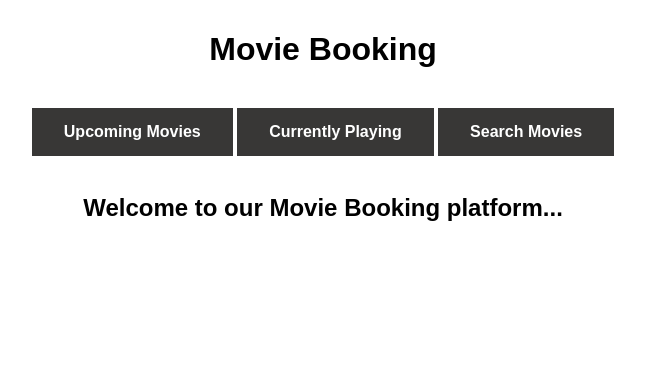
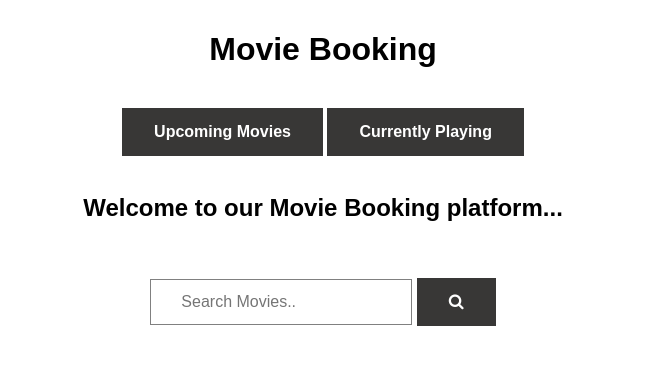
Before and after one commit to arunshaju001/Movie-Booking-System-using-Flask, a Flask app: page / in a window 1280 px wide. Shown: the top 365 px of the page, without its empty margins (317-962 px from the left). Run offline with Flask 2, Linux system fonts and the light colour scheme.

Commit message:
added search

```diff
--- a/app.py
+++ b/app.py
@@ -65,9 +65,12 @@ def current():
     # print( result )
     return render_template( "current_movies.html", result=result )
 
-@app.route('/search')
+@app.route('/search', methods=['POST'])
 def search():
-    return render_template("search_movies.html")
+    movie_name= request.form['search_item']
+    movie = Movie.query.filter_by(movie_name=movie_name).first()
+    result = movie_schema.dump(movie)
+    return render_template("search_movies.html", result=result)
 
 @app.route('/theaters', methods=['POST'])
 def theaters():
--- a/static/css/main.css
+++ b/static/css/main.css
@@ -53,3 +53,11 @@ th {
     background-color: #555a55;
     color: white;
   }
+
+
+ .search {
+  border: 1px solid grey;
+  height: 46px;
+  padding: 2px 23px 2px 30px;
+  font-size: 16px;
+}
--- a/templates/current_movies.html
+++ b/templates/current_movies.html
@@ -8,7 +8,6 @@
         <center><h1>Now Playing</h1><br>
             <a href="{{ url_for('index') }}" ><button type="button" >Home</button></a>
             <a href="{{ url_for('upcoming') }}" ><button type="button" >Upcoming Movies</button></a>
-            <a href="{{ url_for('search') }}" ><button type="button" >Search Movies</button></a>
 
         </center>   <br><br><br>
         <table class="table table-hover">
--- a/templates/index.html
+++ b/templates/index.html
@@ -3,14 +3,21 @@
     <head>
         <title>Movie Booking</title>
         <link rel="stylesheet" href="{{ url_for('static',filename='css/main.css')}}"/>
+        <link rel="stylesheet" href="https://cdnjs.cloudflare.com/ajax/libs/font-awesome/4.7.0/css/font-awesome.min.css">
     </head>
     <body>
         <center><h1>Movie Booking</h1><br>
             <a href="{{ url_for('upcoming') }}" ><button type="button" >Upcoming Movies</button></a>
             <a href="{{ url_for('current') }}" ><button type="button" >Currently Playing</button></a>
-            <a href="{{ url_for('search') }}" ><button type="button" >Search Movies</button></a>
             <br><br>
             <p><h2>Welcome to our Movie Booking platform...</h2></p>
+          <br><br>
+        <div class="search-container">
+            <form action="{{ url_for('search') }}" method="POST">
+              <input type="text" placeholder="Search Movies.." name="search_item" class="search" >
+              <button type="submit"><i class="fa fa-search"></i></button>
+            </form>
+        </div>
         </center>
     </body>
 </html>
--- a/templates/theaters.html
+++ b/templates/theaters.html
@@ -9,7 +9,6 @@
             <a href="{{ url_for('index') }}" ><button type="button" >Home</button></a>
             <a href="{{ url_for('upcoming') }}" ><button type="button" >Upcoming Movies</button></a>
             <a href="{{ url_for('current') }}" ><button type="button" >Currently Playing</button></a>
-            <a href="{{ url_for('search') }}" ><button type="button" >Search Movies</button></a>
 
         </center>   <br><br><br>
         <table class="table table-hover">
--- a/templates/upcoming_movies.html
+++ b/templates/upcoming_movies.html
@@ -8,7 +8,6 @@
         <center><h1>Upcoming Movies</h1><br>
             <a href="{{ url_for('index') }}" ><button type="button" >Home</button></a>
             <a href="{{ url_for('current') }}" ><button type="button" >Currently Playing</button></a>
-            <a href="{{ url_for('search') }}" ><button type="button" >Search Movies</button></a>
         </center>   <br><br><br>
         <table class="table table-hover">
             <thead>
```
Also changed, not shown: templates/search_movies.html (+25 -1 lines).
